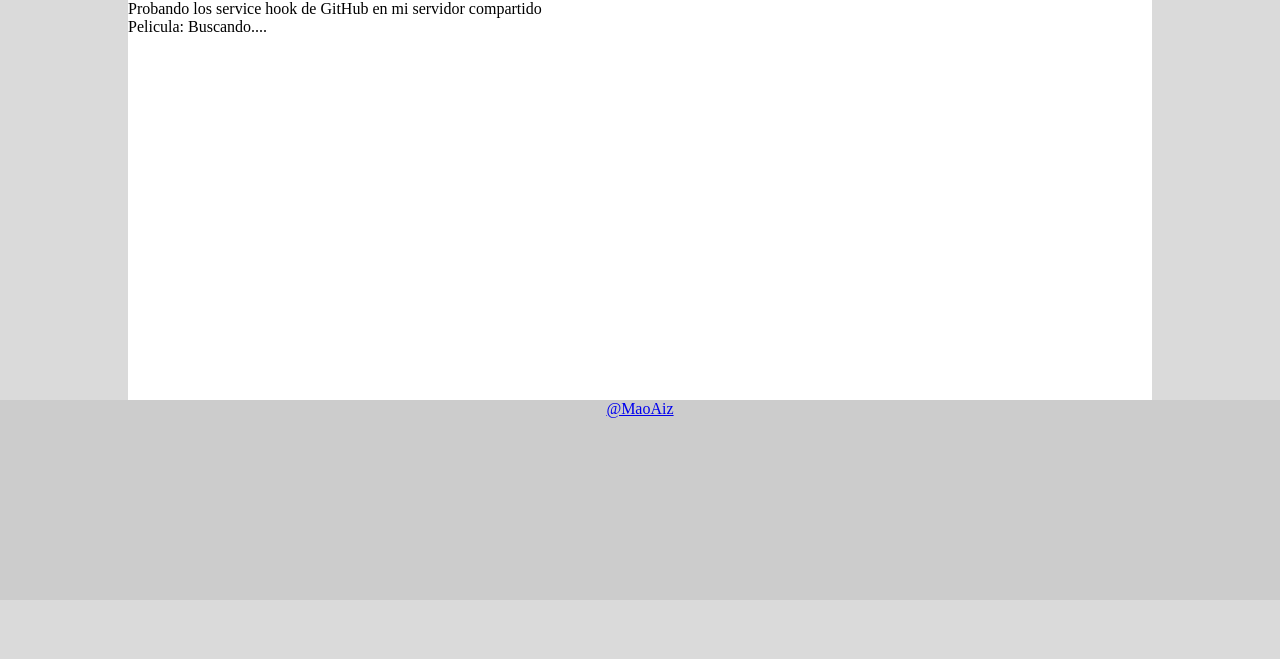
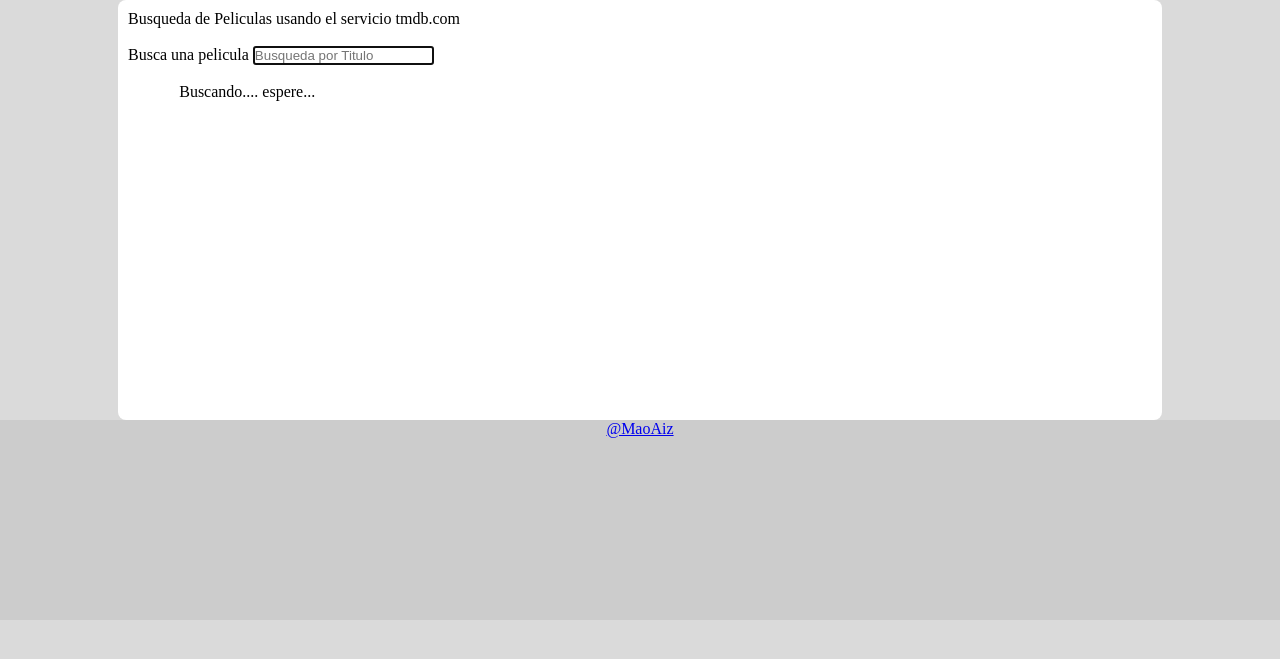
Before and after one commit to maoaiz/Prueba_Django, a Django app: template templates/index.html in a window 1280 px wide. Shown: the part 50-709 px from the top of the page. Run offline with Django 3.2, Linux system fonts and the light colour scheme; the template is opened without the code that fills it, so the values that code supplies are empty; some libraries are stand-ins or nearby versions.

Commit message:
Busqueda de peliculas con TheMovieDataBase.com

```diff
--- a/static/css/style.css
+++ b/static/css/style.css
@@ -16,7 +16,35 @@ body > footer{
 }
 body > section{
 	background-color:white;
+	border-radius:8px;
 	margin:0 auto;
 	min-height:400px;
+	padding:10px;
 	width:80%;
 }
+#movie{
+	margin:0 auto;
+	width:90%;
+	}
+.movie_image{
+	padding:5px 5px;
+	}
+.title{
+	margin:4px;
+	padding:4px;
+	}
+tr:hover{
+	background-color:#E4EFD2;
+	border-radius:8px;
+	cursor:pointer;
+	margin:4px;
+	padding:4px;
+}
+.title a{
+	color:green;
+	text-decoration:none;
+	}
+.title div{
+	font-size:12px;
+	color:gray;
+	}
--- /dev/null
+++ b/static/js/plugins.js
@@ -0,0 +1,143 @@
+function myFunction(list){
+	//alert("Entro a myFunction: "+ data[0].name);
+	//$("#movie").text(data[0].name)
+
+	$("#movie").html("<table>");
+	  for(i=0;i<list.length;i++){
+		  try{
+		  	var src = list[i].posters[0].image.url;
+		  	var url = list[i].url;
+		  }catch(Exception){
+			  //alert("hubo un error");
+			  src="http://i.media-imdb.com/images/mobile/film-40x54.png"
+			  url=""
+		  }
+	  	$("#movie").append("<tr>" +
+	  			"<td valign='top' class='movie_image'>" +
+	  				"<a href='"+url+"' target='_blank'><img src='"+src+"' width='50px' /></a>" +
+	  			"</td>" +
+	  			"<td valign='top' class='title'>" +
+	  				"<a href='"+url+"' target='_blank'>"+list[i].name +
+	  				"<div>"+list[i].overview+"</div></a>" +
+	  			"</td>" +
+	  			"</tr>");
+	  }
+	  $("#movie").append("</table>");
+
+}
+function imdb1(url){
+	(function($) {
+	$.ajax(
+			{
+				type		: "GET",
+				url			: url,
+			    async		: false,
+			    //jsonpCallback: 'myFunction',
+			    contentType	: 'application/json',
+			    dataType	: 'jsonp',
+			//	data		: "id_project="+id,
+				beforeSend	: function(data){
+					$("#load").html('<i>Cargando...</i>');
+				},
+				success		: function(requestData){ 	//Llamada exitosa
+					//var movie = jQuery.parseJSON(requestData);
+					//$("#movie2").html("<pre>"+requestData.Title+"</pre>");
+					//$("#movie2").html("<pre>"+movie['Title']+" + "+movie['Year']+"</pre>");
+				},
+				error		: function(requestData, strError, strTipoError){
+					alert("Error: " + strTipoError +' => ' + strError+ ' , req: '+requestData);
+				},
+				complete	: function(requestData, exito){
+					$("#load").html("<strong>"+exito+"</strong>");
+				}
+			});
+	})(jQuery);
+}
+
+function imdb2(url){
+	//jQuery.getScript(url+ "&callback=myFunction",function(e){alert("callback");}	); //   + "&callback=?"
+	var res=jQuery.getScript(url+ "&callback=?",function(e){
+		alert("callback")
+		});
+	/*
+	imdb$avengers = function (list) {
+		  //alert("llego a la funcion: "+ list.q);
+		  $("#movie").html("<table>");
+		  for(i=0;i<list.d.length;i++){
+			  try{
+			  	var src = list.d[i].i[0];
+			  }catch(Exception){
+				  //alert("hubo un error");
+				  src="http://i.media-imdb.com/images/mobile/film-40x54.png"
+			  }
+		  	$("#movie").append("<tr><td><img src='"+src+"' width='35px' /></td><td  valign='top'>"+list.d[i].l+"</td></tr>");
+		  }
+		  $("#movie").append("</table>");
+	};*/
+	//$.getJSON(url).success(function(data){
+	//    console.log(data); // will contain all data (and display it in console)
+	//})
+
+	// With local proxy to a PHP script replacing imdb$foo with a sanitized
+	// version of $_GET['callback']
+	//jQuery.getScript('imdb.php?q=foo&callback=myFunction');
+
+	// With local proxy to a PHP script to fix the callback, using jQuery automatic
+	// callback magic '?' value
+	//jQuery.getJSON( 'imdb.php?q=foo&callback=?', function (list) {
+
+	//});
+}
+
+
+function imdb3(url){
+	(function($) {
+		  $.ajax({
+			  type: 'GET',
+		      url: url,
+		      async: false,
+		      //jsonpCallback: 'myFunction',
+		      contentType: 'application/json',
+		      dataType: 'jsonp',
+		      success: function(json) {
+		        console.dir(json);
+			  	myFunction(json);
+		      },
+		      error: function(e) {
+		         console.log(e.message);
+		         alert("error")
+		      }
+		  });
+		})(jQuery);
+}
+
+function main(){
+		$("#movie").text("Buscando.... espere...");
+		var imdbLink = "tt1285016";
+		var APIKEY = "10562c9ee2722c0be2a1c3bc31e3028a";
+		var q="Avengers";
+		var q0 = q.substring(0, 1);
+
+		var url = "http://sg.media-imdb.com/suggests/"+q0+"/"+q+".json";
+		var url2 = "http://www.imdb.com/xml/find?json=1&nr=1&nm=on&q="+q;
+		var url3 = "http://www.imdb.com/xml/find?xml=1&tt=1&nm=on&q="+q;
+		var url4 = "http://www.imdbapi.com/?t=" + q;
+		var url5 = "https://ajax.googleapis.com/ajax/libs/jquery/1.7.0/jquery.min.js";
+		var url6="http://api.themoviedb.org/2.1/Movie.search/es-CO/xml/"+APIKEY+"/"+q;
+		var url7="http://api.themoviedb.org/2.1/Movie.search/es-CO/json/"+APIKEY+"/"+q;
+		//imdb1(url4);//SI FUNCIONA, PERO SOLO HAY UN RESULTADO EL LA BUSQUEDA POR TITULO
+
+		//$("#search").on("keyup",search);
+		$("#busqueda").on("submit",search);
+		imdb3(url7);
+	}
+function search(e){
+	e.preventDefault();
+	$("#movie").text("Buscando.... espere....");
+	var q=$("#search").val();
+	var APIKEY = "10562c9ee2722c0be2a1c3bc31e3028a";
+	var url7="http://api.themoviedb.org/2.1/Movie.search/es-CO/json/"+APIKEY+"/"+q;
+
+	imdb3(url7);
+}
+$(document).on("ready",main);
--- a/templates/index.html
+++ b/templates/index.html
@@ -6,161 +6,22 @@
    <title>Hola mundo en HTML5</title>
    <link rel="stylesheet" type="text/css" href="{{ STATIC_PREFIX }}css/style.css" />
 
-  <script type="text/javascript" src="https://ajax.googleapis.com/ajax/libs/jquery/1.7.2/jquery.min.js"></script>
-
-   <script type="text/javascript"><!--
-   function main(){
-		$("#movie").text("Buscando....");
-		var imdbLink = "tt1285016";
-		//var url = "http://www.imdbapi.com/?i=" + imdbLink;
-		var q="avengers";
-		var q0 = q.substring(0, 1);
-		var url = "http://sg.media-imdb.com/suggests/"+q0+"/"+q+".json";
-		url = "http://www.imdb.com/xml/find?json=1&nr=1&nm=on&q="+q;
-	/*
-		$.ajax(
-			{
-				dataType	: "json",
-				type		: "GET",
-				url			: url, // ruta donde se encuentra nuestro action que procesa la peticion XmlHttpRequest
-			//	data		: "id_project="+id,
-				beforeSend	: function(data){
-					$("#load").html('Cargando...');
-				},
-				success		: function(requestData){ 	//Llamada exitosa
-					var movie = jQuery.parseJSON(requestData);
-					//$("#movie").html("<pre>"+requestData+"</pre>");
-					$("#movie").html("<pre>"+movie['Title']+" + "+movie['Year']+"</pre>");
-				},
-				error		: function(requestData, strError, strTipoError){
-					alert("Error " + strTipoError +': ' + strError+ ' , req: '+requestData);
-					//En caso de error mostraremos un alert
-				},
-				complete	: function(requestData, exito){ //fin de la llamada ajax.
-				// En caso de usar una gif (cargando...) aqui quitas la imagen
-					$("#load").html('');
-				}
-			});
-*/
-/*
-		// Standard
-		window.imdb$avengers = function (list) {
-			  //alert("llego a la funcion: "+ list.q);
-			  $("#movie").html("<table>");
-			  for(i=0;i<list.d.length;i++){
-				  try{
-				  	var src = list.d[i].i[0];
-				  }catch(Exception){
-					  //alert("hubo un error");
-					  src="http://i.media-imdb.com/images/mobile/film-40x54.png"
-				  }
-			  	$("#movie").append("<tr><td><img src='"+src+"' width='35px' /></td><td  valign='top'>"+list.d[i].l+"</td></tr>");
-			  }
-			  $("#movie").append("</table>");
-		};
-		jQuery.getScript(url);
-		*/
-
-		// With local proxy to a PHP script replacing imdb$foo with a sanitized
-		// version of $_GET['callback']
-		//jQuery.getScript('imdb.php?q=foo&callback=myFunction');
-
-		// With local proxy to a PHP script to fix the callback, using jQuery automatic
-		// callback magic '?' value
-		//jQuery.getJSON( 'imdb.php?q=foo&callback=?', function (list) {
-
-		//});
-
-$.getJSON(url+"",function(data) {alert("hola")});
-
-/*
-
-imdb$avengers(
-		{
-			"v":1,
-			"q":"avengers",
-			"d":[
-					{
-						"y":2012,
-						"l":"The Avengers",
-						"q":"feature",
-						"id":"tt0848228",
-						"s":"Robert Downey Jr., Chris Evans",
-						"i":["http://ia.media-imdb.com/images/M/MV5BMTk2NTI1MTU4N15BMl5BanBnXkFtZTcwODg0OTY0Nw@@._V1_.jpg",692,1024]
-					},
-					{
-						"y":2010,
-						"l":"The Avengers: Earth's Mightiest Heroes",
-						"q":"TV series",
-						"id":"tt1626038",
-						"s":"Eric Loomis, Brian Bloom",
-						"i":["http://ia.media-imdb.com/images/M/MV5BMTMzNTk2ODEyN15BMl5BanBnXkFtZTcwNDA1ODAyNw@@._V1_.jpg",358,500]
-					},
-					{
-						"l":"The Avengers 2",
-						"q":"feature",
-						"id":"tt2395427"
-					},
-					{
-						"y":1998,
-						"l":"The Avengers",
-						"q":"feature",
-						"id":"tt0118661",
-						"s":"Ralph Fiennes, Uma Thurman",
-						"i":["http://ia.media-imdb.com/images/M/MV5BMjA3NzcxODYzNV5BMl5BanBnXkFtZTcwOTcwOTcxMQ@@._V1_.jpg",346,475]
-					},
-					{
-						"y":2006,
-						"l":"Ultimate Avengers",
-						"q":"video",
-						"id":"tt0491703",
-						"s":"Justin Gross, Grey DeLisle",
-						"i":["http://ia.media-imdb.com/images/M/MV5BMjA0MzAxMTU1NV5BMl5BanBnXkFtZTcwNDY0NDIzMQ@@._V1_.jpg",300,393]
-					},
-					{
-						"y":1961,"l":"The Avengers","q":"TV series","id":"tt0054518","s":"Patrick Macnee, Diana Rigg","i":["http://ia.media-imdb.com/images/M/MV5BNjkwMzMzOTQxMF5BMl5BanBnXkFtZTcwNjQzMzIzMQ@@._V1_.jpg",354,500]
-					},
-					{"y":2008,"l":"Next Avengers: Heroes of Tomorrow","q":"video","id":"tt1259998","s":"Noah Crawford, Brenna O'Brien","i":["http://ia.media-imdb.com/images/M/MV5BMTQ3NjExNjY4N15BMl5BanBnXkFtZTcwNTczODkwNQ@@._V1_.jpg",890,1331]
-					},
-					{
-						"y":2006,
-						"l":"Ultimate Avengers II",
-						"q":"video",
-						"id":"tt0803093",
-						"s":"Justin Gross, Grey DeLisle",
-						"i":["http://ia.media-imdb.com/images/M/MV5BMjExODM0MDgzOF5BMl5BanBnXkFtZTcwNTY5OTMzMQ@@._V1_.jpg",340,500]
-					}
-			]
-		}
-		)
-*/
-
-
-
-
-
-
-
-
-
-
-
-
-
-
-
-   }
-   $(document).on("ready",main);
-	--></script>
-
+	<script type="text/javascript" src="https://ajax.googleapis.com/ajax/libs/jquery/1.7.2/jquery.min.js"></script>
+	<script type="text/javascript" src="{{ STATIC_PREFIX }}js/plugins.js"></script>
   </head>
   <body>
   <header>
    <p>&iexcl;Hola, Python, Django, Git y GitHub!</p>
    </header>
    <section>
-   	<p>Probando los service hook de GitHub en mi servidor compartido</p>
-   	Pelicula: <span id="load"></span><span id="movie"></span>
+   	<p>Busqueda de Peliculas usando el servicio tmdb.com</p><br />
+   	<form id="busqueda">
+   		<label for="search">Busca una pelicula</label>
+   		<input type="text" id="search" value="" autofocus placeholder="Busqueda por Titulo"/>
+	</form>
+   	<br />
+   	<span id="load"></span>
+   	<div id="movie"></div>
    </section>
    <footer>
    <a href="http://twitter.com/Maoaiz">@MaoAiz</a>
```
Also changed, not shown: mysite/server.js (added, +12 -0 lines).
